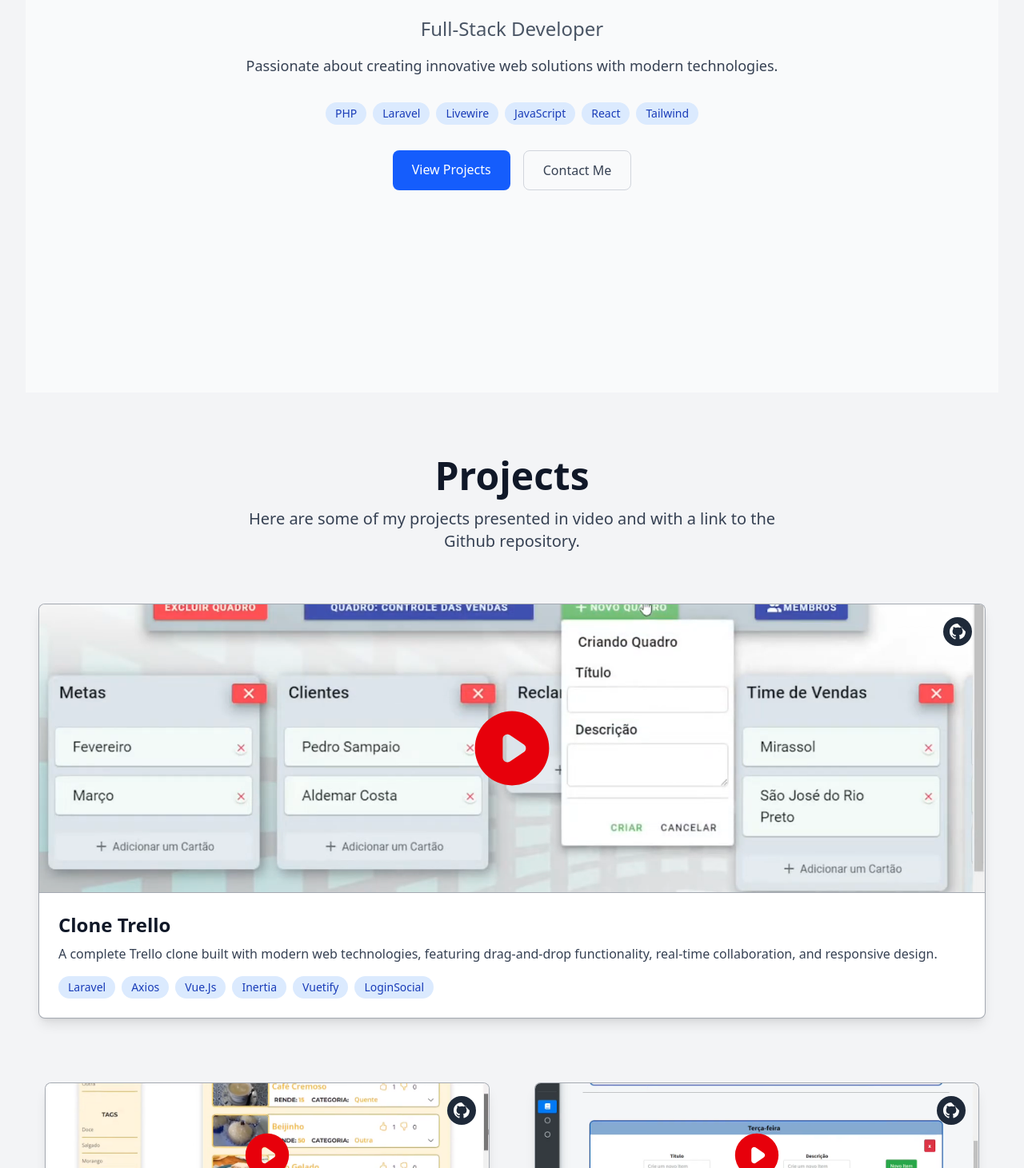
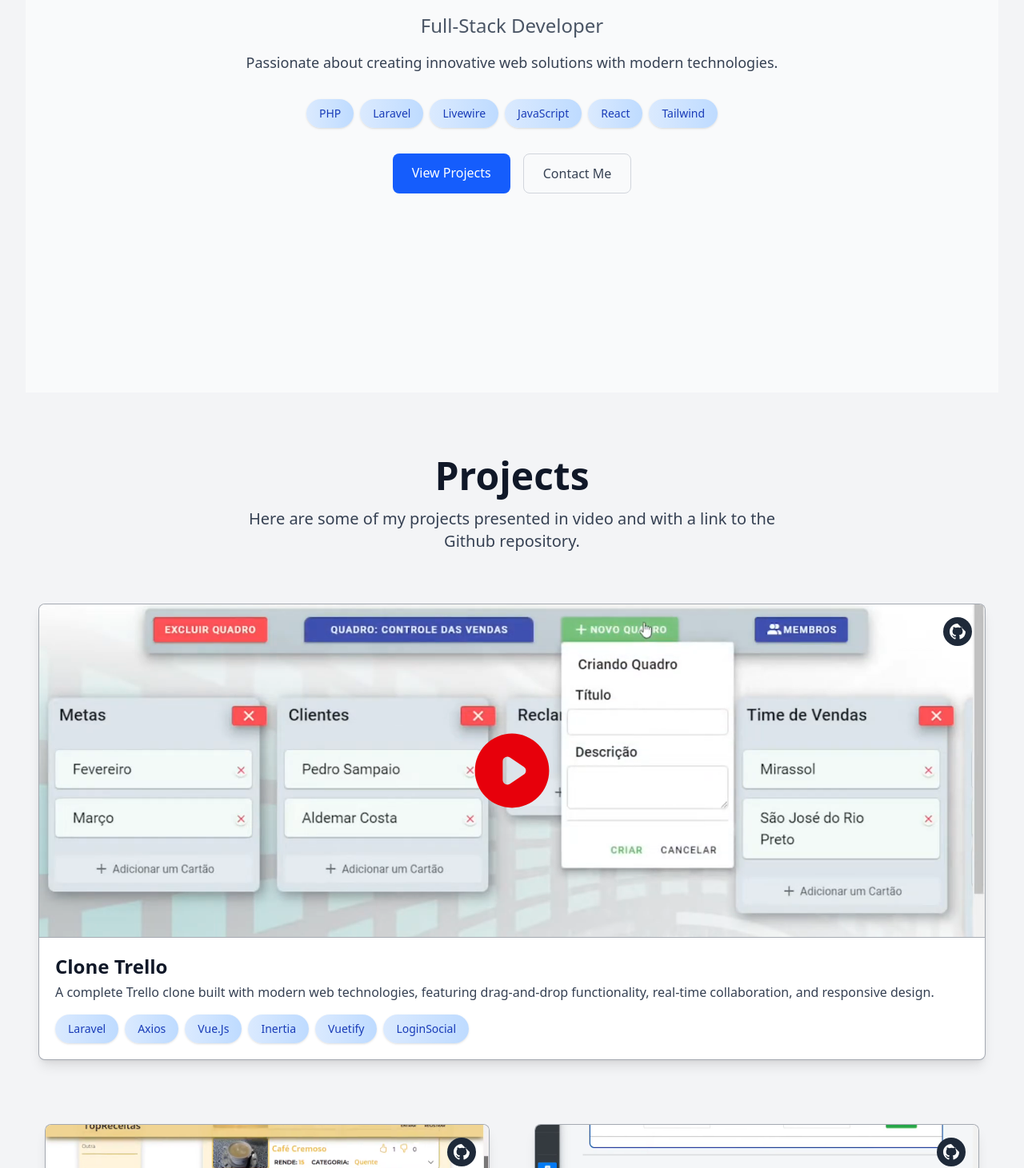
Before and after one commit to vinicius20m/vinicius20m.github.io, a React (Vite) app: page / in a window 1280 px wide. Shown: the part 369-1830 px from the top of the page at 80% size. Built offline with nearby package versions, Linux system fonts and the light colour scheme.

Commit message:
fix: small fixes on projectCard style

```diff
--- a/src/components/ProjectCard.jsx
+++ b/src/components/ProjectCard.jsx
@@ -28,11 +28,11 @@ const ProjectCard = ({ project, variant }) => {
             <img
               src={project.thumbnail}
               alt={project.title}
-              className={`w-full object-cover ${isHero ? 'h-68 md:h-90' : 'h-45'}`}
+              className={`w-full object-cover ${isHero ? 'h-70 md:h-104' : 'h-58'}`}
               onError={handleImageError}
             />
           ) : (
-            <div className={`w-full bg-gray-200 dark:bg-gray-700 flex items-center justify-center ${isHero ? 'h-68 md:h-90' : 'h-45'}`}>
+            <div className={`w-full bg-gray-200 dark:bg-gray-700 flex items-center justify-center ${isHero ? 'h-70 md:h-104' : 'h-58'}`}>
               <span className="text-gray-500 dark:text-gray-400">Image not available</span>
             </div>
           )}
@@ -62,8 +62,8 @@ const ProjectCard = ({ project, variant }) => {
             </svg>
           </a>
         </div>
-        <div className="p-6">
-          <h3 className={`font-bold text-gray-900 dark:text-white mb-2 ${isHero ? 'text-2xl' : 'text-xl'}`}>
+        <div className={`${isHero ? 'p-5' : 'p-3'}`}>
+          <h3 className={`font-bold text-gray-900 dark:text-white mb-1 ${isHero ? 'text-2xl' : 'text-xl'}`}>
             {project.title}
           </h3>
           <p className="text-gray-700 dark:text-gray-300 mb-4">
@@ -73,7 +73,7 @@ const ProjectCard = ({ project, variant }) => {
             {project.techStack.map((tech, index) => (
               <span
                 key={index}
-                className="px-3 py-1 bg-blue-100 dark:bg-blue-900 text-blue-800 dark:text-blue-200 rounded-full text-sm font-medium"
+                className="px-4 py-2 bg-gradient-to-r from-blue-100 to-blue-200 dark:from-blue-900 dark:to-blue-800 text-blue-800 dark:text-blue-200 rounded-full text-sm font-medium shadow-sm hover:shadow-md transition-shadow duration-200"
               >
                 {tech}
               </span>
--- a/src/sections/Hero.jsx
+++ b/src/sections/Hero.jsx
@@ -21,7 +21,7 @@ const Hero = () => {
           {hero.techStack.map((tech, index) => (
             <span
               key={index}
-              className="px-3 py-1 bg-blue-100 dark:bg-blue-900 text-blue-800 dark:text-blue-200 rounded-full text-sm font-medium"
+              className="px-4 py-2 bg-gradient-to-r from-blue-100 to-blue-200 dark:from-blue-900 dark:to-blue-800 text-blue-800 dark:text-blue-200 rounded-full text-sm font-medium shadow-sm hover:shadow-md transition-shadow duration-200"
             >
               {tech}
             </span>
```
